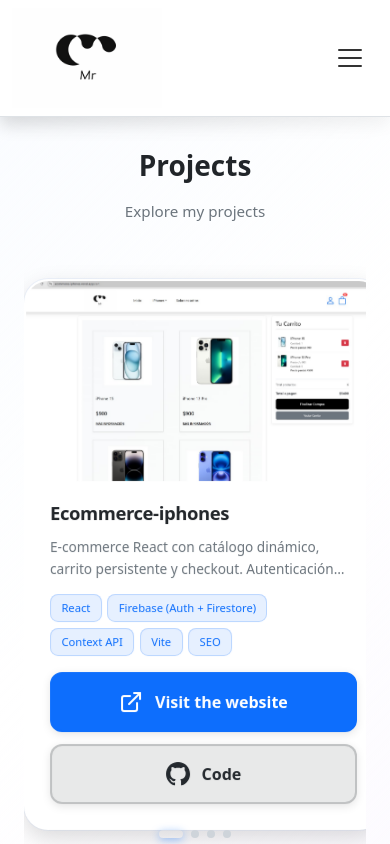
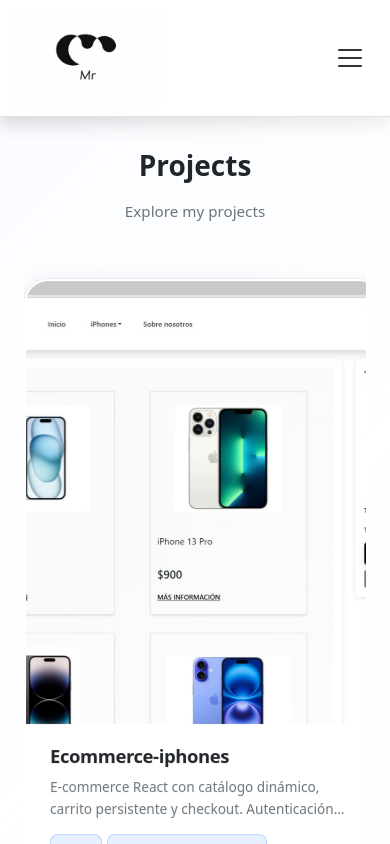
Before and after one commit to matiregalo/Portfolio, a React (Vite) app: page /projects in a window 390 px wide. Built offline with nearby package versions, Linux system fonts and the light colour scheme.

Commit message:
Mejore los estilos de las cards para dejar los definitivos

```diff
--- a/src/components/projects/ProjectList/projects.css
+++ b/src/components/projects/ProjectList/projects.css
@@ -194,7 +194,7 @@
   overscroll-behavior-x: contain;
   scroll-snap-type: x mandatory;
   scroll-padding: 0 calc((100% - var(--slide-width)) / 2);
-  padding: 0rem 0 3rem;
+  padding: 1rem 0 3rem;
   margin: 0 auto;
   position: relative;
   z-index: 1;
@@ -280,7 +280,7 @@
 .slide__image-wrapper {
   position: relative;
   overflow: hidden;
-  aspect-ratio: 16 / 10;
+  aspect-ratio: 16 / 9;
   background: linear-gradient(
     135deg,
     var(--primary-blue-ultra-light) 0%
@@ -308,15 +308,17 @@
   width: 100%;
   height: 100%;
   object-fit: cover;
+  object-position: center top;
   transition: transform var(--transition-slow);
 }
 
 .slide__content:hover .slide__image-wrapper img {
   transform: scale(1.08);
+  object-position: center top;
 }
 
 .slide__info {
-  padding: 1.75rem 2rem 2.25rem;
+  padding: 0rem 2rem 1.6rem;
   flex: 1;
   display: flex;
   flex-direction: column;
@@ -324,10 +326,10 @@
 }
 
 .slide__title {
-  font-size: 1.5rem;
+  font-size: 1.35rem;
   font-weight: 700;
   color: var(--text-primary);
-  margin: 0 0 0.75rem;
+  margin: 0 0 0.5rem;
   letter-spacing: -0.02em;
   line-height: 1.3;
   transition: color var(--transition-base);
@@ -338,10 +340,10 @@
 }
 
 .slide__description {
-  font-size: 0.95rem;
+  font-size: 0.9rem;
   color: var(--text-secondary);
-  line-height: 1.7;
-  margin: 0 0 1.25rem;
+  line-height: 1.6;
+  margin: 0 0 1rem;
   flex: 1;
   display: -webkit-box;
   -webkit-line-clamp: 3;
@@ -353,13 +355,13 @@
   display: flex;
   flex-wrap: wrap;
   gap: 0.5rem;
-  margin: 0 0 1.5rem;
+  margin: 0 0 1rem;
 }
 
 .tech-badge {
   display: inline-block;
-  padding: 0.4rem 0.85rem;
-  font-size: 0.8rem;
+  padding: 0.35rem 0.75rem;
+  font-size: 0.75rem;
   font-weight: 500;
   color: var(--primary-blue);
   background: rgba(13, 110, 253, 0.1);
@@ -384,9 +386,9 @@
 
 .slide__btn {
   flex: 1;
-  padding: 1rem 2rem !important;
+  padding: 0.75rem 1.25rem !important;
   border-radius: 0.75rem !important;
-  font-size: 1rem !important;
+  font-size: 0.9rem !important;
   font-weight: 600 !important;
   text-align: center !important;
   text-decoration: none !important;
@@ -395,15 +397,15 @@
   display: inline-flex !important;
   align-items: center !important;
   justify-content: center !important;
-  gap: 0.75rem !important;
+  gap: 0.5rem !important;
   border: 2px solid !important;
   box-shadow: 0 2px 8px rgba(0, 0, 0, 0.1) !important;
   overflow: visible !important;
 }
 
 .slide__btn svg {
-  width: 24px !important;
-  height: 24px !important;
+  width: 20px !important;
+  height: 20px !important;
   transition: transform 0.3s ease !important;
   flex-shrink: 0 !important;
   display: block !important;
@@ -725,7 +727,7 @@
   }
 
   .slide__image-wrapper {
-    aspect-ratio: 16 / 9;
+    aspect-ratio: 16 / 20;
   }
 
   .slide__info {
--- a/src/data/projects.js
+++ b/src/data/projects.js
@@ -11,12 +11,12 @@
   },
   {
     id: 2,
-    title: "Landing Page Responsive",
+    title: "E-commerce API Backend",
     description:
-      "Frontend de Landing page responsive construida para prácticas de maquetación moderna.",
-    image: "/assets/landing.jpg",
-    demoLink: "/projects/landingpageresponsive",
-    codeLink: "https://github.com/ManRio/landingPageResponsive",
+"Backend E-commerce con Node.js y Express. API RESTful para productos y carritos con paginación, filtros y ordenamiento. MongoDB con Mongoose. Arquitectura MVC, vistas Handlebars y testing integral.",    image: "/assets/backend-products-api-regalo.jpeg",
+    demoLink: "https://backend-products-api-regalo.vercel.app/",
+    codeLink: "https://github.com/matiregalo/Entrega-N-1-DesarrolloServidor.git",
+    technologies: ["Node.js", "Express.js", "MongoDB", "Handlebars", "REST API"],
     external: false,
   },
   {
```
Also changed, not shown: public/assets/backend-products-api-regalo.jpeg (added).
